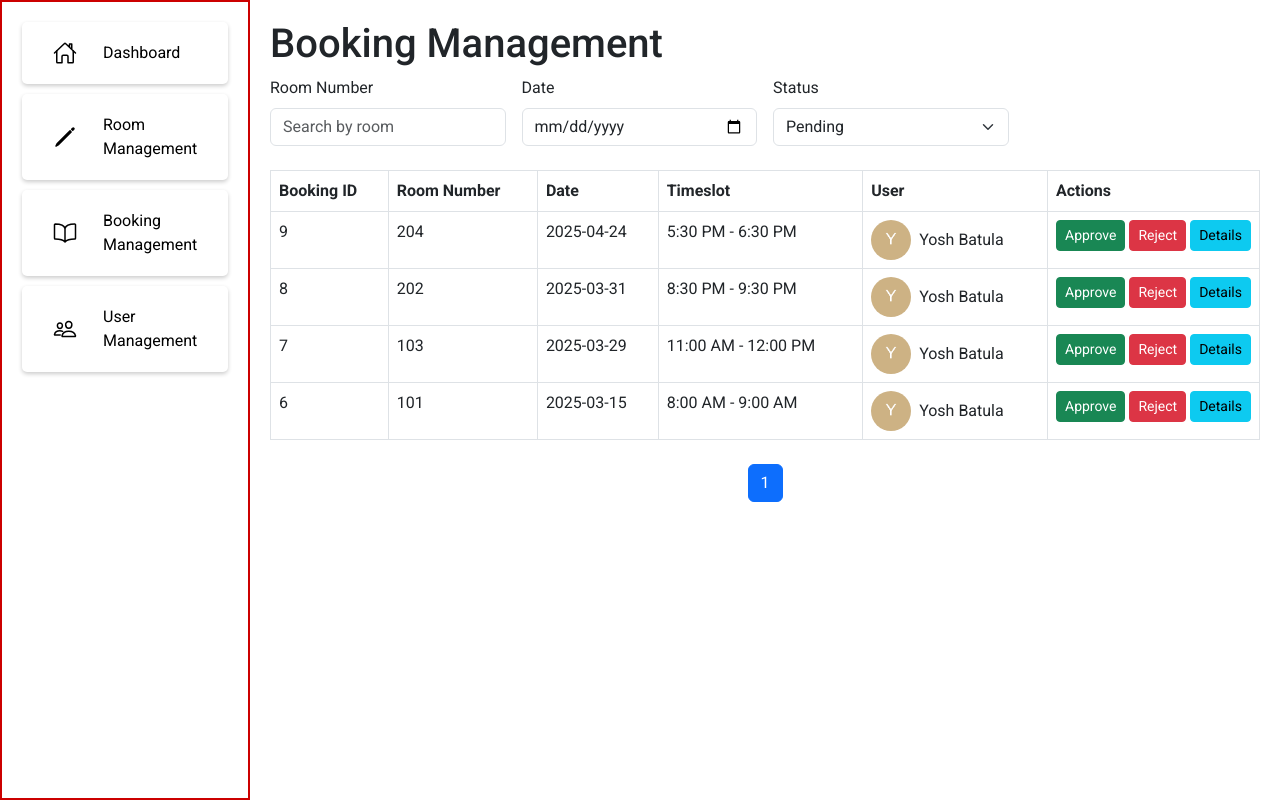
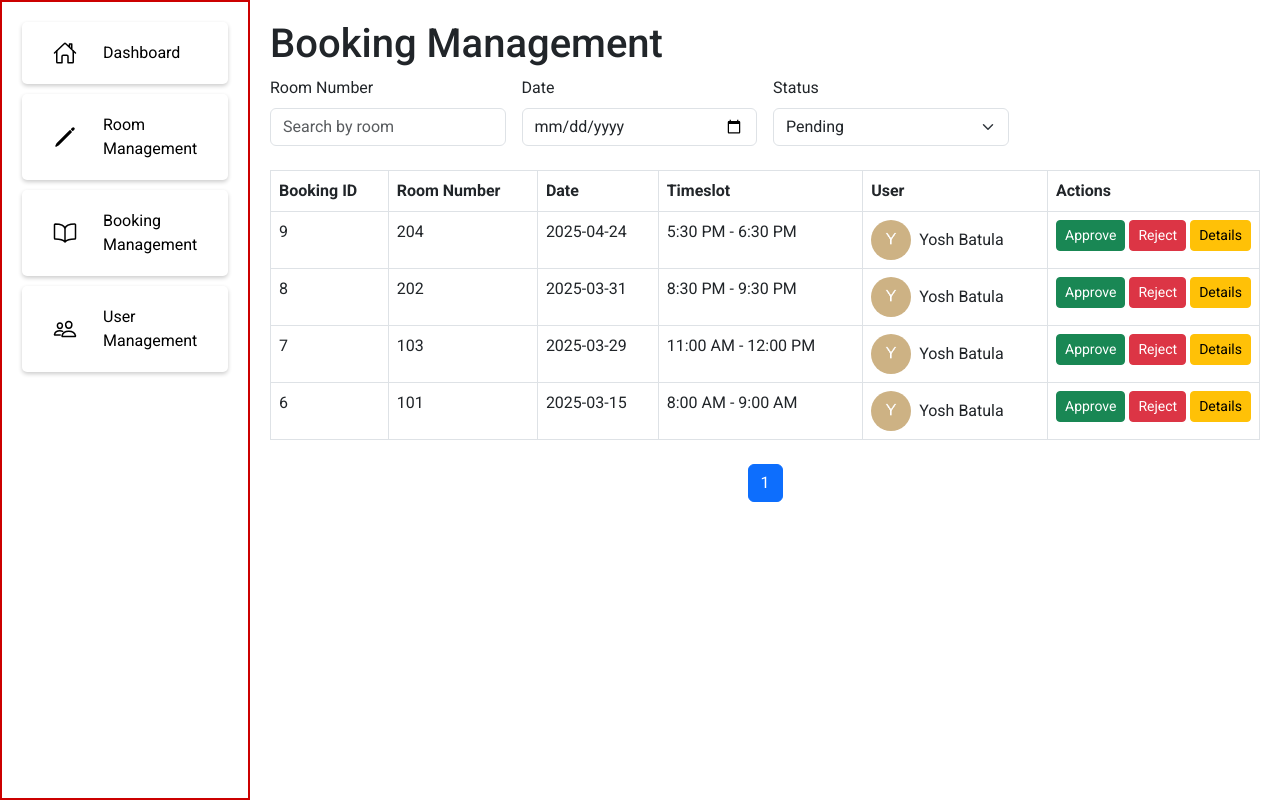
Before and after one commit to airo-coder/cst5l, a PHP site: page /admin/booking_management.php in a window 1280 px wide. Shown: the part 59-859 px from the top of the page. Run offline with PHP 8.4, Linux system fonts and the light colour scheme; data comes from the database, SQL or seed files in the repository.

Commit message:
Update booking_management.php
changed colors raman ni

```diff
--- a/admin/booking_management.php
+++ b/admin/booking_management.php
@@ -188,7 +188,7 @@ $conn->close();
                                 <?= ucfirst($booking['status']) ?>
                             </span>
                         <?php endif; ?>
-                        <button type="button" class="btn btn-sm btn-info" data-bs-toggle="modal" data-bs-target="#detailsModal<?= $booking['id'] ?>">
+                        <button type="button" class="btn btn-sm btn-warning" data-bs-toggle="modal" data-bs-target="#detailsModal<?= $booking['id'] ?>">
                             Details
                         </button>
                     </td>
```
